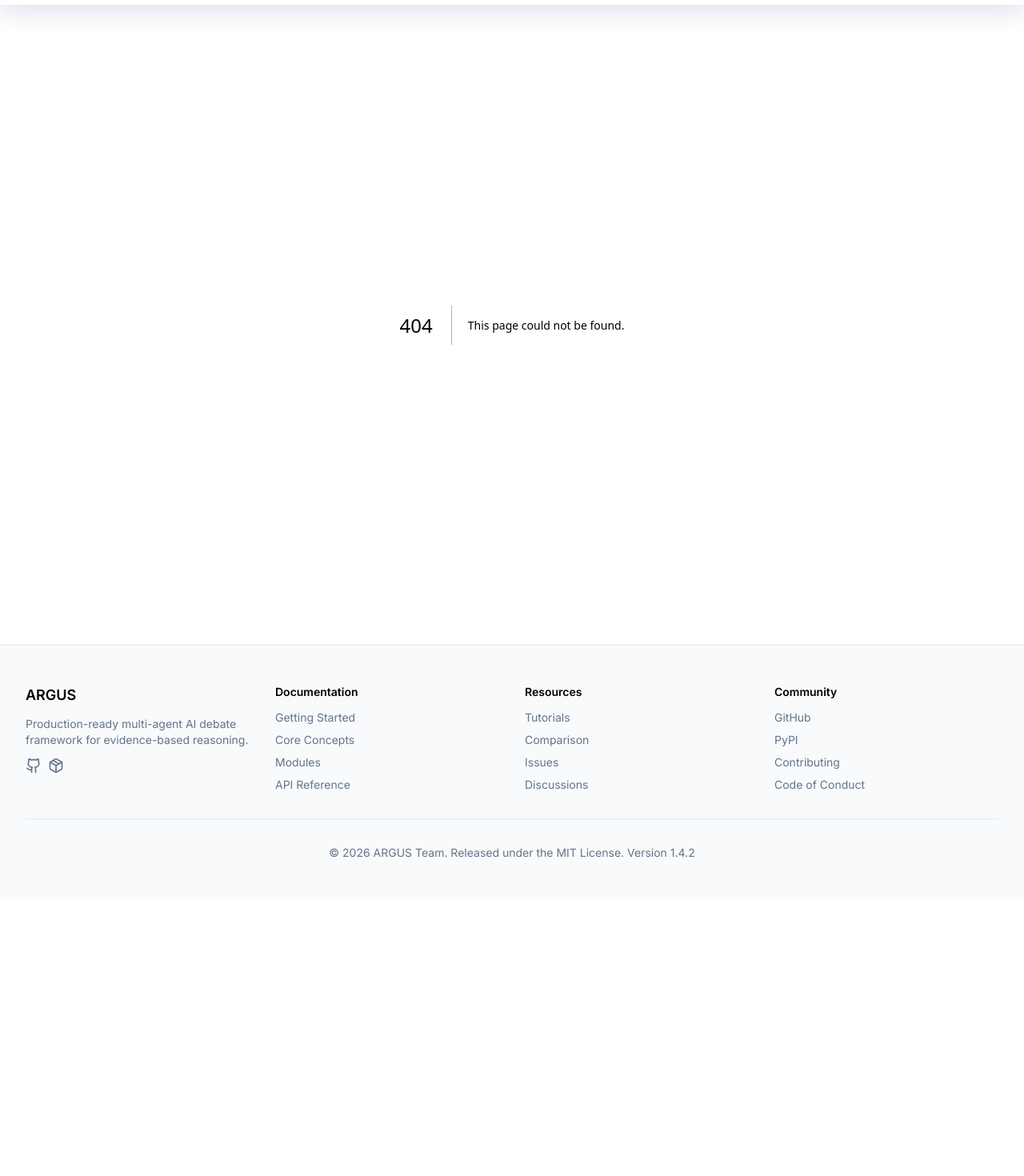
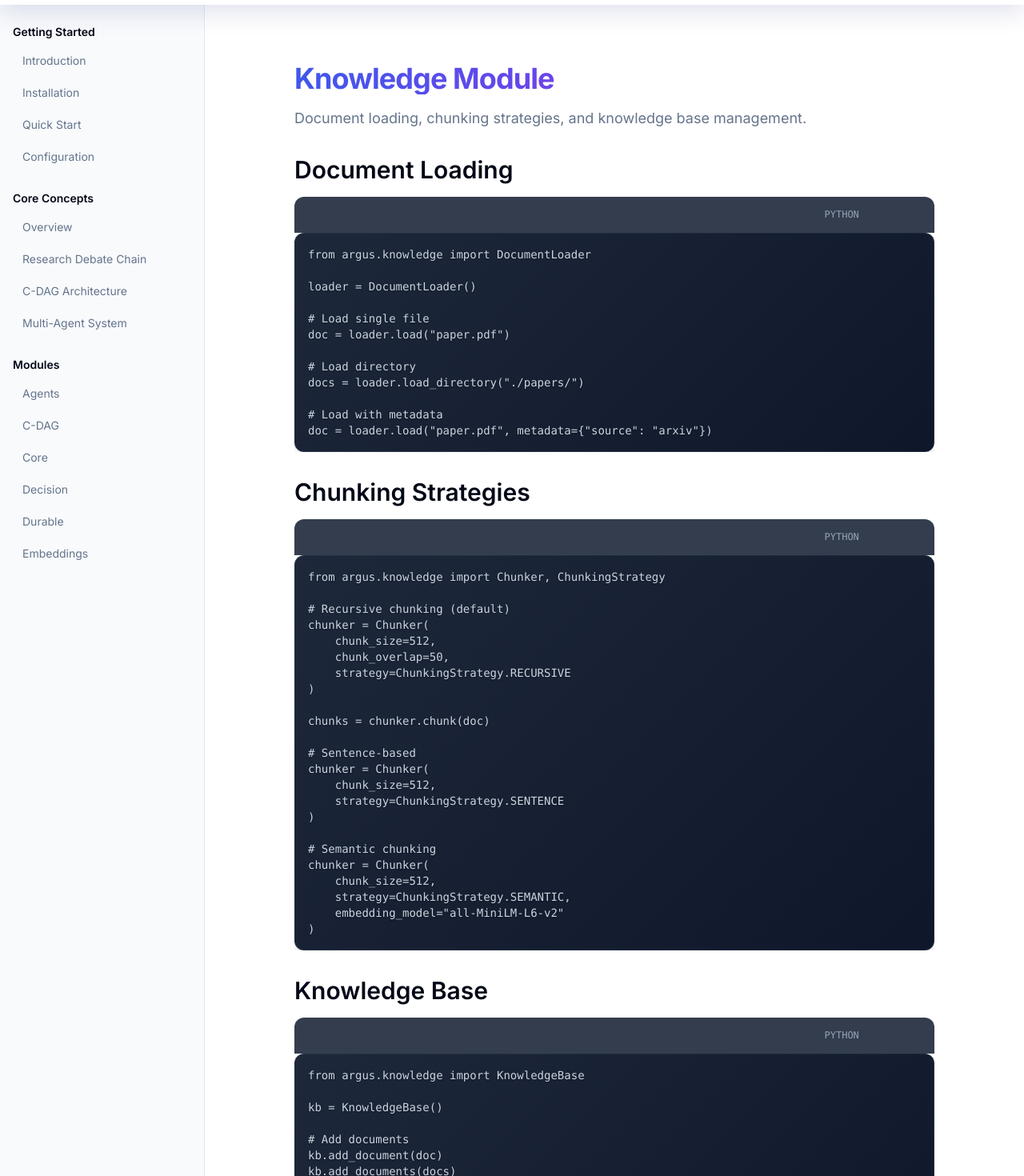
Before and after one commit to Ronit26Mehta/argus-ai-debate, a Next.js app in the folder docs-website/: page /docs/modules/knowledge in a window 1280 px wide. Before the commit this address had no page. Shown: the part 60-1530 px from the top of the page at 80% size. Before the commit the page ends 1184 px from the top, so only its background shows below. Built offline with nearby package versions, Linux system fonts and the light colour scheme.

Commit message:
page.tsx: Update docs-website/src/app/docs/modules/knowledge/page.tsx

```diff
--- /dev/null
+++ b/docs-website/src/app/docs/modules/knowledge/page.tsx
@@ -0,0 +1,116 @@
+import { Metadata } from 'next'
+import { CodeBlock } from '@/components/CodeBlock'
+
+export const metadata: Metadata = {
+    title: 'Knowledge Module | ARGUS Documentation',
+    description: 'Document loading, chunking, and knowledge base management',
+}
+
+export default function KnowledgeModulePage() {
+    return (
+        <div className="max-w-4xl mx-auto py-8 px-4">
+            <div className="space-y-8">
+                <div>
+                    <h1 className="text-4xl font-bold tracking-tight gradient-text mb-4">
+                        Knowledge Module
+                    </h1>
+                    <p className="text-lg text-muted-foreground">
+                        Document loading, chunking strategies, and knowledge base management.
+                    </p>
+                </div>
+
+                {/* Document Loading */}
+                <section className="space-y-4">
+                    <h2 className="text-3xl font-semibold">Document Loading</h2>
+                    <CodeBlock
+                        code={`from argus.knowledge import DocumentLoader
+
+loader = DocumentLoader()
+
+# Load single file
+doc = loader.load("paper.pdf")
+
+# Load directory
+docs = loader.load_directory("./papers/")
+
+# Load with metadata
+doc = loader.load("paper.pdf", metadata={"source": "arxiv"})`}
+                        language="python"
+                    />
+                </section>
+
+                {/* Chunking */}
+                <section className="space-y-4">
+                    <h2 className="text-3xl font-semibold">Chunking Strategies</h2>
+                    <CodeBlock
+                        code={`from argus.knowledge import Chunker, ChunkingStrategy
+
+# Recursive chunking (default)
+chunker = Chunker(
+    chunk_size=512,
+    chunk_overlap=50,
+    strategy=ChunkingStrategy.RECURSIVE
+)
+
+chunks = chunker.chunk(doc)
+
+# Sentence-based
+chunker = Chunker(
+    chunk_size=512,
+    strategy=ChunkingStrategy.SENTENCE
+)
+
+# Semantic chunking
+chunker = Chunker(
+    chunk_size=512,
+    strategy=ChunkingStrategy.SEMANTIC,
+    embedding_model="all-MiniLM-L6-v2"
+)`}
+                        language="python"
+                    />
+                </section>
+
+                {/* Knowledge Base */}
+                <section className="space-y-4">
+                    <h2 className="text-3xl font-semibold">Knowledge Base</h2>
+                    <CodeBlock
+                        code={`from argus.knowledge import KnowledgeBase
+
+kb = KnowledgeBase()
+
+# Add documents
+kb.add_document(doc)
+kb.add_documents(docs)
+
+# Query
+results = kb.query("machine learning", top_k=5)
+
+# Get statistics
+print(f"Documents: {kb.num_documents}")
+print(f"Chunks: {kb.num_chunks}")`}
+                        language="python"
+                    />
+                </section>
+
+                {/* Next Steps */}
+                <section className="space-y-4">
+                    <h2 className="text-3xl font-semibold">Next Steps</h2>
+                    <div className="grid gap-4 md:grid-cols-3">
+                        <a href="/docs/connectors" className="block p-6 rounded-xl border bg-card hover:shadow-lg transition-all card-hover">
+                            <h3 className="text-lg font-semibold mb-2">Connectors →</h3>
+                            <p className="text-sm text-muted-foreground">External sources</p>
+                        </a>
+                        <a href="/docs/modules/retrieval" className="block p-6 rounded-xl border bg-card hover:shadow-lg transition-all card-hover">
+                            <h3 className="text-lg font-semibold mb-2">Retrieval →</h3>
+                            <p className="text-sm text-muted-foreground">Hybrid retrieval</p>
+                        </a>
+                        <a href="/tutorials" className="block p-6 rounded-xl border bg-card hover:shadow-lg transition-all card-hover">
+                            <h3 className="text-lg font-semibold mb-2">Tutorials →</h3>
+                            <p className="text-sm text-muted-foreground">Practical examples</p>
+                        </a>
+                    </div>
+                </section>
+            </div>
+        </div>
+    )
+}
```
